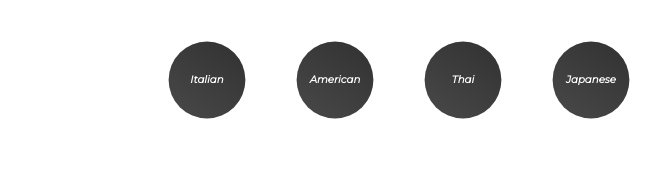
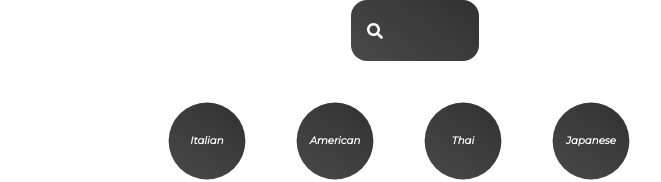
Before and after one commit to Isaac7app/Yummyy, a React (Create React App) app: page / in a window 1280 px wide. Shown: the top 182 px of the page, without its empty margins (225-886 px from the left). Built offline with nearby package versions, Linux system fonts and the light colour scheme; no server answers; a web font is replaced by a local one.

Commit message:
added a search bar the top of the app

```diff
--- a/src/App.js
+++ b/src/App.js
@@ -1,11 +1,13 @@
 import Pages from "./pages/Pages";
 import Category from "./components/Category";
 import { BrowserRouter } from "react-router-dom";
+import Search from "./components/Search";
 
 function App() {
   return (
     <div>
       <BrowserRouter>
+        <Search />
         <Category />
         <Pages />
       </BrowserRouter>
--- a/src/components/Search.jsx
+++ b/src/components/Search.jsx
@@ -3,17 +3,24 @@ import {useState} from 'react';
 import {FaSearch} from 'react-icons/fa';
 
 function Search() {
+  const [input, setInput] = useState("");
+
   return (
-    <form>
-        <input type="text" />
-    </form>
+    <FormStyle>
+      <div>
+        <FaSearch></FaSearch>
+        <input type="text" value={input}/>
+        </div>
+    </FormStyle>
   )
 }
 
 const FormStyle = styled.form`
    margin :0rem 20rem;
-   position: relative;
-   width: 100%;
+   div{
+      width: 100%;
+      position: relative;
+   }
    input {
        border: none;
        background: linear-gradient(35deg, #494949, #313131);
@@ -23,11 +30,15 @@ const FormStyle = styled.form`
        border: none;
        border-radius: 1rem;
        outline: none;
+       width: 100%;
    }
    svg{
        position: absolute;
        top: 50%;
+       left: 0%;
+       transform: translate(100%, -50%);
+       color: white;
    }
 `;
 
-export default Search
+export default Search;
```
